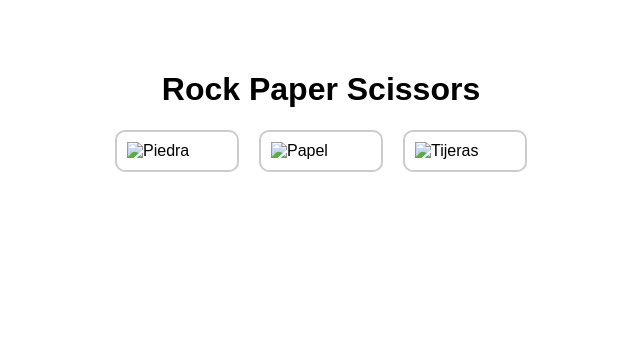
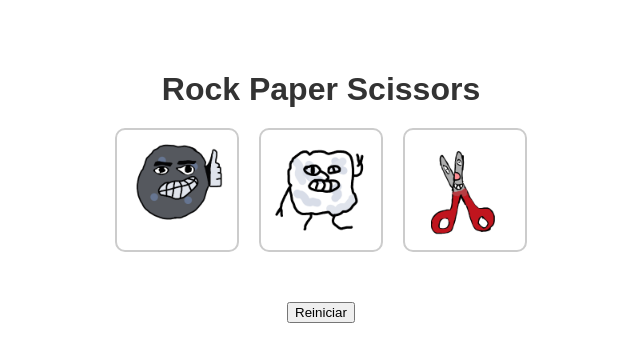
Before and after one commit to HillkirkLautaro/piedra-papel-tijera, a plain HTML site: page index.html in a window 1280 px wide. Shown: the whole page, without its empty margins (319-959 px from the left). Drawn offline with Linux system fonts and the light colour scheme.

Commit message:
Update
- Added HTML structure with images for user choices
- Implemented core game logic and score system
- Added event listeners for user interaction
- Display result and current scores on screen

```diff
--- a/app.js
+++ b/app.js
@@ -36,3 +36,11 @@ document.querySelectorAll('.choice').forEach(button => {
     resultDiv.textContent = `${result} | Puntaje - Tú: ${humanScore} Computadora: ${computerScore}`;
   });
 });
+
+const computerChoiceDiv = document.getElementById('computer-choice');
+computerChoiceDiv.innerHTML = `<img src="img/${computerChoice.charAt(0).toUpperCase() + computerChoice.slice(1)}.png" width="100" />`;
+document.getElementById('reset').addEventListener('click', () => {
+  humanScore = 0;
+  computerScore = 0;
+  resultDiv.textContent = 'Puntaje reiniciado.';
+});
--- a/index.html
+++ b/index.html
@@ -2,17 +2,20 @@
 <html lang="es">
 <head>
   <meta charset="UTF-8" />
-  <title>Rock Paper Scissors</title>
+  <title class="title">Rock Paper Scissors</title>
   <link rel="stylesheet" href="style.css" />
 </head>
 <body>
-  <h1>Rock Paper Scissors</h1>
+  <h1 class="title">Rock Paper Scissors</h1>
   <div class="choices">
-    <img src="rock.png" alt="Piedra" class="choice" data-choice="rock" width="100" />
-    <img src="paper.png" alt="Papel" class="choice" data-choice="paper" width="100" />
-    <img src="scissors.png" alt="Tijeras" class="choice" data-choice="scissors" width="100" />
+    <img src="img/Rock.png" alt="Piedra" class="choice" data-choice="rock" width="100" />
+    <img src="img/Paper.png" alt="Papel" class="choice" data-choice="paper" width="100" />
+    <img src="img/Scissor.png" alt="Tijeras" class="choice" data-choice="scissors" width="100" />
   </div>
   <div id="result"></div>
+  <div id="computer-choice"></div>
+  <div id="player-choice"></div>
+  <button id="reset">Reiniciar</button>
 
   <script src="app.js"></script>
 </body>
--- a/style.css
+++ b/style.css
@@ -24,3 +24,10 @@
       font-size: 1.2em;
       margin-top: 20px;
     }
+.title {
+      text-align: center;
+      font-size: 2em;
+      color: #333;
+      margin-bottom: 20px;
+      transition-delay: 0.3s;
+    }
```
Also changed, not shown: img/Paper.png (added), img/Rock.png (added), img/Scissor.png (added).
